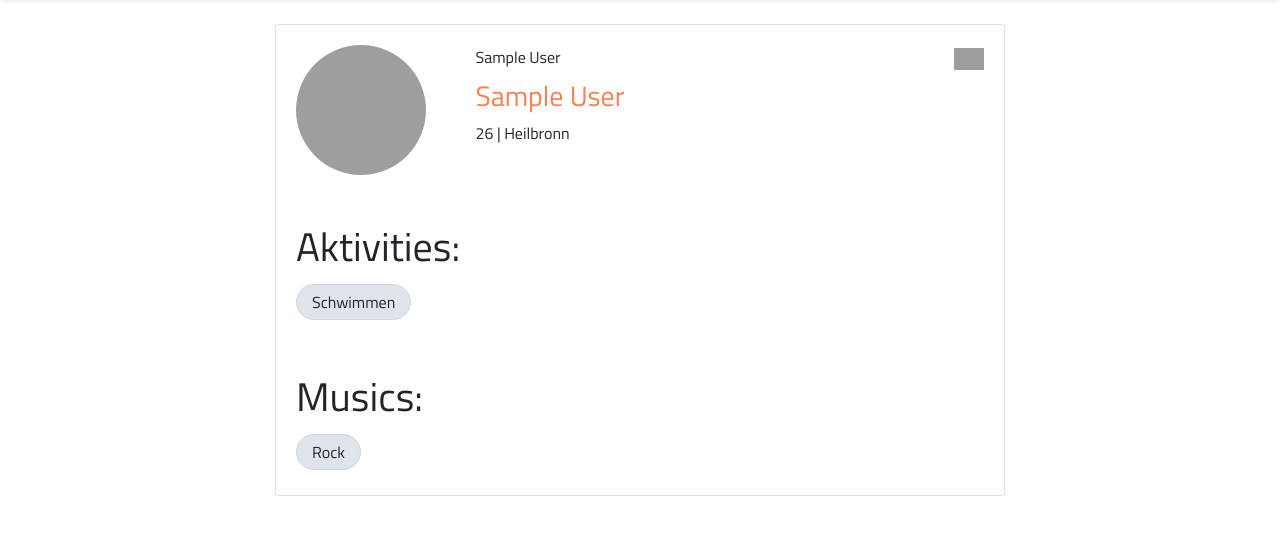
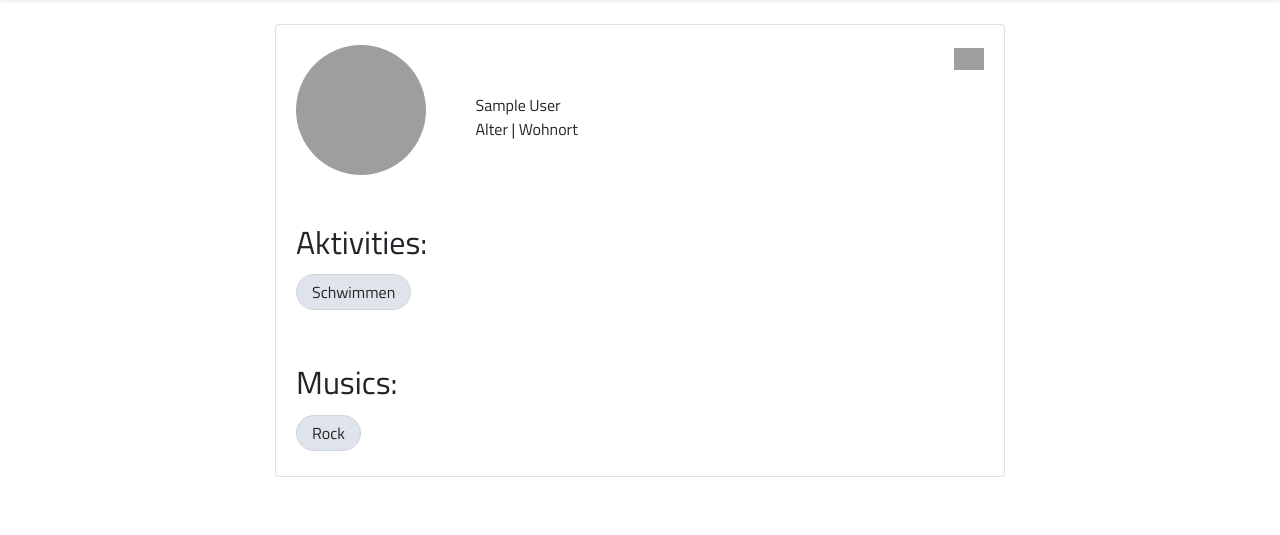
Before and after one commit to lenagoetzinger97/Friends, a Laravel app: page /userprofil in a window 1280 px wide. Shown: the part 56-591 px from the top of the page. Run offline with Laravel 8, Linux system fonts and the light colour scheme; the visitor is signed in with stand-in values (Sample User, id 1); some libraries are stand-ins or nearby versions; grey boxes are pictures that could not be loaded.

Commit message:
Update userprofil.blade.php

```diff
--- a/laravel/resources/views/user/userprofil.blade.php
+++ b/laravel/resources/views/user/userprofil.blade.php
@@ -18,9 +18,9 @@
                             <div style="background-image: url('https://encrypted-tbn0.gstatic.com/images?q=tbn:ANd9GcT4YpX3wpf0VlhoxvYamPEvfvPSaYXRMZAeXmNtAu-9c6Kwbosb&s'); background-position: center; width: 130px; height: 130px; border-radius: 100px;"></div>
                         </div>
                         <div class="col-md-6">
-                            {{ Auth::user()->name }}<br>
-                            <h3 id="h3-profile">{{ Auth::user()->name }}</h3>
-                            26 | Heilbronn
+                        </br></br>
+                            {{ Auth::user()->name }}</br>
+                            Alter | Wohnort
                         </div>
                         <div class="col-md-3">
                             <a href="editprofile" class="edit-profile"><img src="https://static.thenounproject.com/png/33660-200.png" width="30"></a>
@@ -29,7 +29,7 @@
                   </br> </br>
                     <div class="row">
                         <div class="col">
-                            <h1>Aktivities:</h1>
+                            <h2>Aktivities:</h2>
                             <span class="tag">Schwimmen</span>
                         </div>
                     </div>
@@ -38,7 +38,7 @@
 
                     <div class="row">
                         <div class="col">
-                            <h1>Musics:</h1>
+                            <h2>Musics:</h2>
                             <span class="tag">Rock</span>
                         </div>
                     </div>
```
